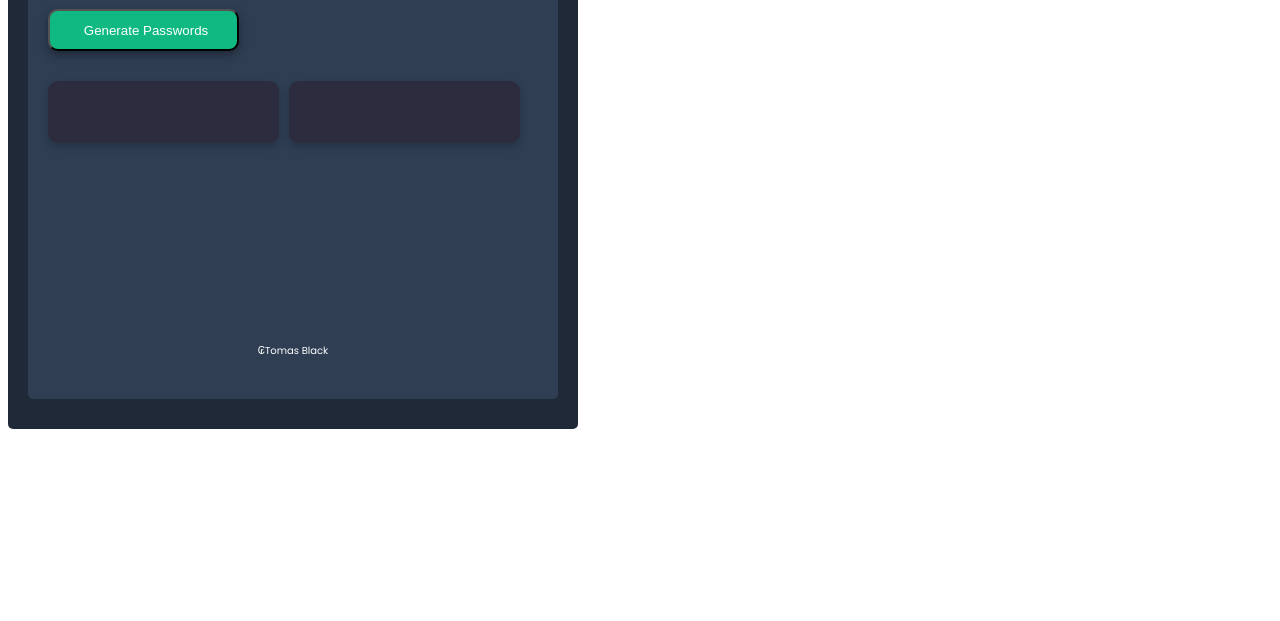
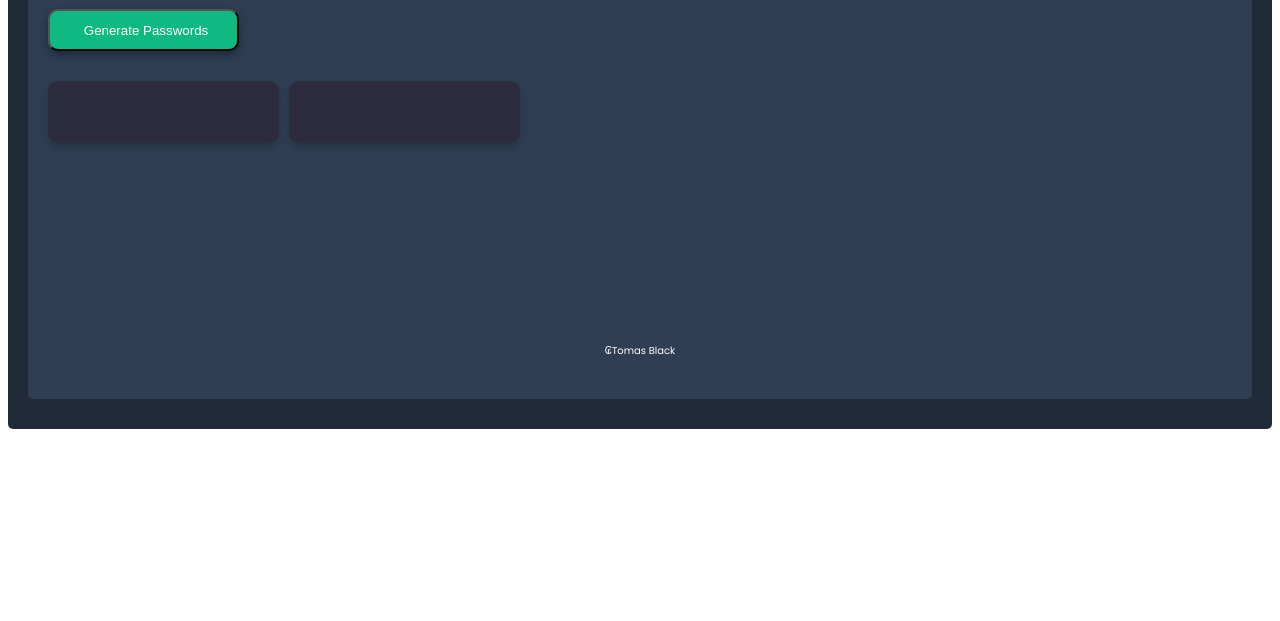
Before and after one commit to tomasblacke/Password-Generator, a plain HTML site: page index.html in a window 1280 px wide. Shown: the part 179-800 px from the top of the page. Drawn offline with Linux system fonts and the light colour scheme.

Commit message:
modificaciones de area cubierta

```diff
--- a/index.css
+++ b/index.css
@@ -11,13 +11,14 @@
 .wrapper{
     background: #1F2937;
     display: flex;
-    width: 570px;
+    width: 100%;
     height: 600px;
     border-radius: 5px;
+    border: none;
 }
 #container{
     background: #2F3E53;
-    width: 550px;
+    width: 100%;
     height: 550px;
     color: white;
     margin: 20px 20px 20px 20px;
```
Also changed, not shown: index.html (+2 -0 lines).
